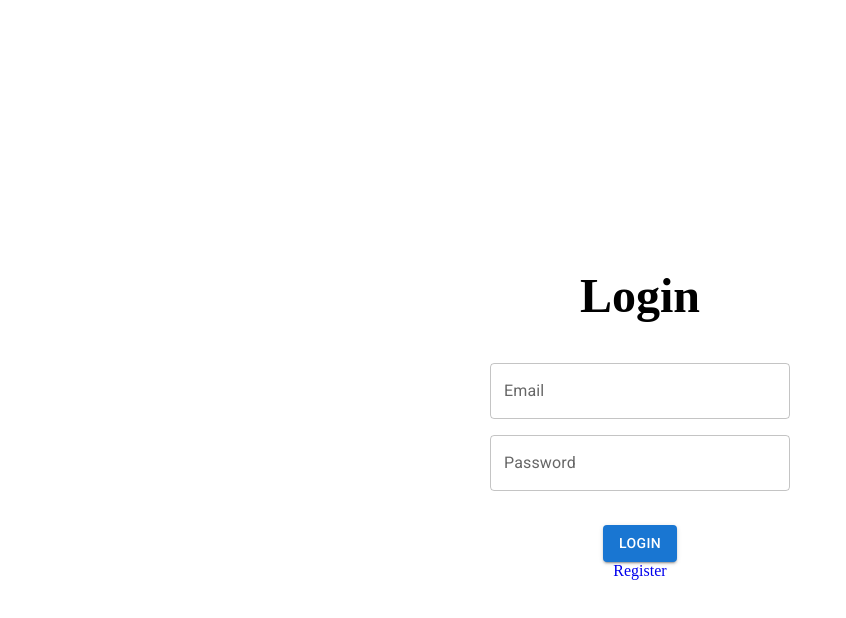
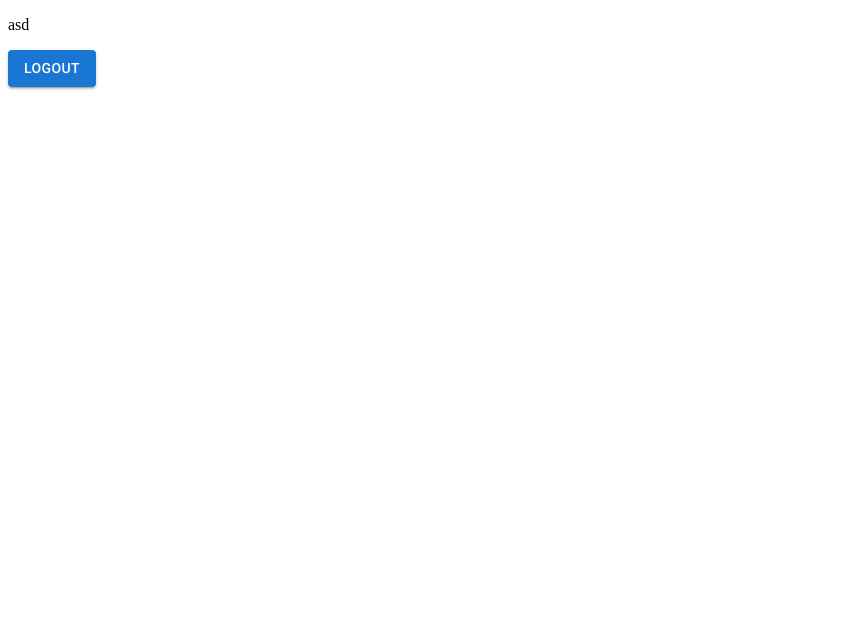
Before and after one commit to Fruvvien/NoRelaxFrontend, a React (Vite) app: page / in a window 1280 px wide. Before the commit this address led to /login. Shown: the top 618 px of the page, without its empty margins (0-846 px from the left). Built offline with nearby package versions, Linux system fonts and the light colour scheme; sample sign-in values are in the browser's storage.

Commit message:
token routing has been fixed and logout function has been built in

```diff
--- a/src/App.tsx
+++ b/src/App.tsx
@@ -15,10 +15,9 @@ function App() {
   return(
       <Router>
         <Routes>
-                <Route path="/" element={<Navigate to={"/login"} />} />
+                <Route path="/" element={<PrivateRoute childrenComp={<Landing />}/>} />
                 <Route path="/login" element={<Login />} />
                 <Route path="/register" element={<Register />} />
-                <Route path="/private" element={<PrivateRoute childrenComp={<Landing />} />} />
         </Routes>
       </Router>
   )
--- a/src/components/buttons/buttonInput.tsx
+++ b/src/components/buttons/buttonInput.tsx
@@ -2,10 +2,10 @@ import React from 'react';
 import Stack from '@mui/material/Stack';
 import Button from '@mui/material/Button';
 
-function ButtonInput(props: {buttonText: string, type: "button" | "submit" | "reset"}) {
+function ButtonInput(props: {buttonText: string, type: "button" | "submit" | "reset", onClick?: (e: React.MouseEvent<HTMLButtonElement>) => void}) {
     return (
         <Stack spacing={2} direction="row">
-            <Button variant="contained"  type={props.type}>{props.buttonText}</Button>
+            <Button variant="contained" onClick={props.onClick}  type={props.type}>{props.buttonText}</Button>
         </Stack>
     )
 
--- a/src/pages/landing/landing.tsx
+++ b/src/pages/landing/landing.tsx
@@ -1,9 +1,22 @@
 import React from "react";
-
+import ButtonInput from "../../components/buttons/buttonInput";
+import { useNavigate } from 'react-router-dom';
 
 function Landing(){
+    const navigate = useNavigate();
+
+    function deleteFromLocalStorage(): void {
+        localStorage.removeItem("authToken");
+        console.log("asd");
+        window.location.reload();
+        // navigate("/");
+    }
     return(
-        <>asd</>
+        <>
+        <p>asd</p>
+        <ButtonInput buttonText="Logout" type="button" onClick={deleteFromLocalStorage}></ButtonInput>
+        </>
+
     )
 }
 
--- a/src/pages/login/login.tsx
+++ b/src/pages/login/login.tsx
@@ -3,13 +3,13 @@ import Input from '../../components/inputs/input';
 import ButtonInput from '../../components/buttons/buttonInput';
 import './login.css';
 import { HttpClientRequests } from '../../services/http-client-requests';
-import {BrowserRouter as Router, Link,} from "react-router-dom";
-import {useForm} from 'react-hook-form';
+import {BrowserRouter as Router, Link, } from "react-router-dom";
+import { useNavigate } from 'react-router-dom';
 import {isEmail, isNotEmpty, hasMinLength } from '../../util/validation';
 
 function Login(){
 
-
+    const navigate = useNavigate();
     const [formState, setFormState] = useState({
         email: "",
         password: "",
@@ -39,6 +39,7 @@ function Login(){
 
             if(result){
                 setErrors([])
+                navigate('/')
                 alert("Success login")
 
             }
@@ -87,7 +88,7 @@ function Login(){
                             <li key={error}>{error}</li>
                         ))}
                     </ul>
-                    <Link id="link" to="/private"> <ButtonInput buttonText="Login" type='submit'></ButtonInput></Link>
+                    <ButtonInput buttonText="Login" type='submit'></ButtonInput>
                 </div>
                 <Link id="link" to="/register">Register</Link>
             </form>
```
